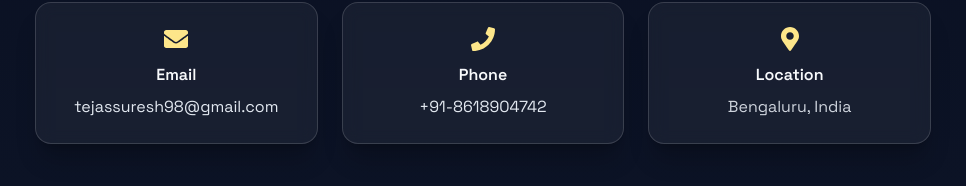
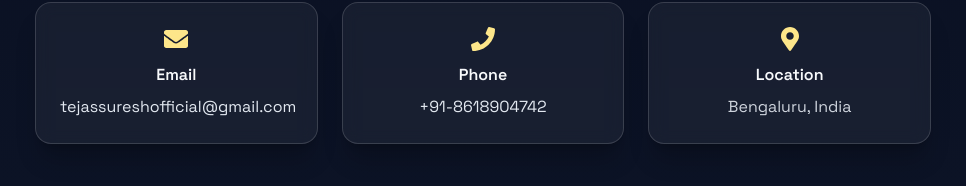
Before and after one commit to Tez861910/Resume, a React (Vite) app in the folder portfolio/: page / in a window 1280 px wide. Shown: the part 4072-4258 px from the top of the page, without its empty margins (157-1123 px from the left). Built offline with nearby package versions, Linux system fonts and the light colour scheme.

Commit message:
chore: update email and portfolio link

```diff
--- a/portfolio/src/components/Contact.tsx
+++ b/portfolio/src/components/Contact.tsx
@@ -12,8 +12,8 @@ const Contact = () => {
     {
       icon: <FaEnvelope className="text-2xl" />,
       label: 'Email',
-      value: 'tejassuresh98@gmail.com',
-      link: 'mailto:tejassuresh98@gmail.com',
+      value: 'tejassureshofficial@gmail.com',
+      link: 'mailto:tejassureshofficial@gmail.com',
     },
     {
       icon: <FaPhone className="text-2xl" />,
@@ -42,7 +42,7 @@ const Contact = () => {
     {
       icon: <FaGlobe />,
       label: 'Portfolio',
-      url: 'https://bold.pro/my/tejas-s-241209174812/656r',
+      url: 'https://tez861910.github.io/Resume/',
     },
   ]
 
@@ -106,7 +106,7 @@ const Contact = () => {
               ))}
             </div>
             <a
-              href="mailto:tejassuresh98@gmail.com"
+              href="mailto:tejassureshofficial@gmail.com"
               className="inline-block px-8 py-3 bg-slate-900 text-amber-100 font-semibold rounded-lg hover:bg-slate-800 transition-colors"
             >
               Send Me an Email
--- a/portfolio/src/components/Hero.tsx
+++ b/portfolio/src/components/Hero.tsx
@@ -88,7 +88,7 @@ const Hero = () => {
               <FaLinkedin />
             </a>
             <a
-              href="https://bold.pro/my/tejas-s-241209174812/656r"
+              href="https://tez861910.github.io/Resume/"
               target="_blank"
               rel="noopener noreferrer"
               className="hover:text-amber-300 transition-colors"
@@ -97,7 +97,7 @@ const Hero = () => {
               <FaGlobe />
             </a>
             <a
-              href="mailto:tejassuresh98@gmail.com"
+              href="mailto:tejassureshofficial@gmail.com"
               className="hover:text-amber-300 transition-colors"
               aria-label="Email"
             >
```
